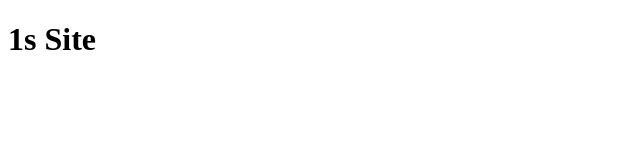
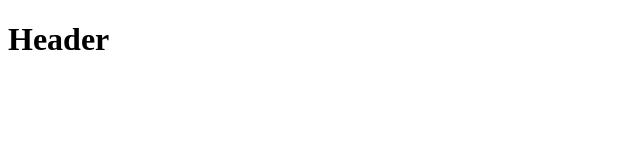
Before and after one commit to IvanG19/IvanG19.github.io, a plain HTML site: page index.html in a window 1280 px wide. Shown: the full height of the page, 0-640 px from the left. Drawn offline with Linux system fonts and the light colour scheme.

Commit message:
Update index

```diff
--- /dev/null
+++ b/CSS/style1.css
@@ -0,0 +1,4 @@
+header {
+    width : 100%;
+    background-color : LightBlue
+}
--- a/index.html
+++ b/index.html
@@ -3,9 +3,15 @@
 <head>
     <meta charset="UTF-8">
     <meta name="viewport" content="width=device-width, initial-scale=1.0">
-    <title>Document</title>
+    <title>Playing</title>
 </head>
 <body>
-    <h1>1s Site</h1>
+    <header class="header">
+        <h1>Header</h1>
+    </header>
+
+    <footer>
+
+    </footer>
 </body>
 </html>
```
